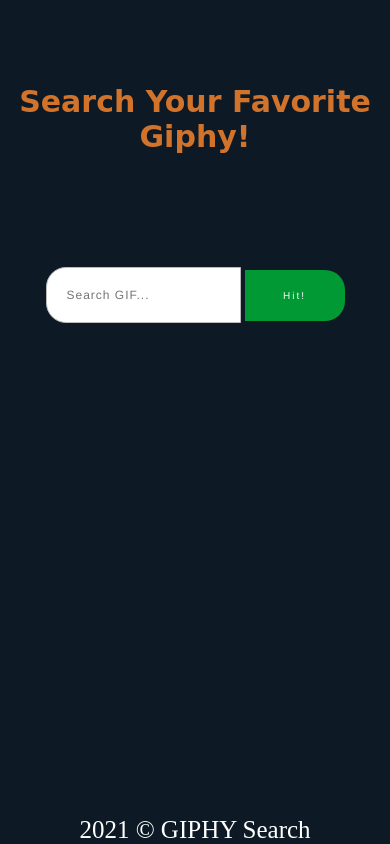
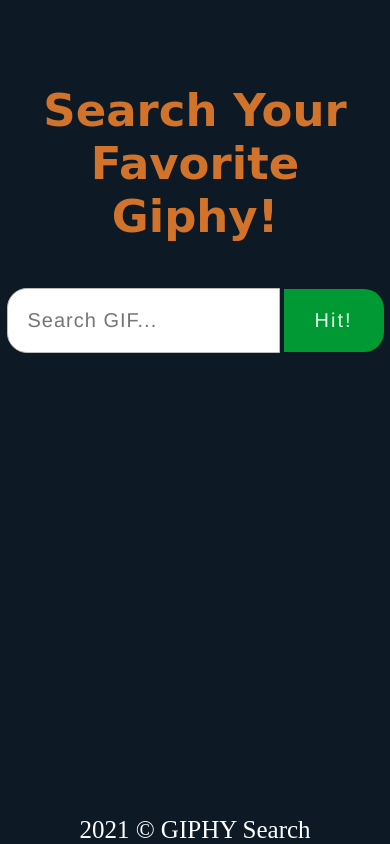
Before and after one commit to Bfatima25/Bushra-Fatima-SearchEngine-project2, a website: page index.html in a window 390 px wide. Drawn offline with Linux system fonts and the light colour scheme.

Commit message:
initial commit

```diff
--- a/styles.css
+++ b/styles.css
@@ -97,86 +97,32 @@ footer {
 /* CSS breakpoints for all devices*/
 @media (max-width: 320px) {
     h1 {
-         top: 10vh;
+        top: 7vh;
+        font-size: 40px;
     }
     #searchText {
+        width: 50%;
+        font-size: 15px;
+        padding: 20px;
+        top: -15vh;
+    }
+    .container-button {
+        top: -15vh;
+        font-size: 15px;
+    }
+}
+@media (max-width: 768px) {
+    h1 {
+        top: 10vh;
+        font-size: 45px;
+    }
+    #searchText {
+        width: 70%;
+        font-size: 20px;
         top: -12vh;
-         font-size: 10px;
     }
-
     .container-button {
         top: -12vh;
-         font-size: 10px;
+        font-size: 20px;
     }
 }
-
-@media (max-width: 768px) {
-    body{
-        background-color: #0d1a25;
-        width: 100%;
-        height: 100vh;
-        display: flex;
-        justify-content: center;
-        align-items: center;
-        overflow: hidden;
-     }
-     h1 {
-         font-family: 'Architects Daughter', cursive;
-         text-align: center;
-         position: absolute;
-         top: 10vh;
-         font-size: 30px;
-         color: rgb(209, 115, 43);
-     }
-
-     .giphy-container {
-         margin: 50px auto;
-     }
-
-     .gif-search {
-         text-align: center;
-         width: 100%;
-         max-width: 1024px;
-         margin: 0 auto;
-     }
-
-     #searchText {
-         width: 50%;
-         min-width:50px;
-         display: inline-block;
-         padding: 20px;
-         position: relative;
-         top: -15vh;
-         font-size: 12px;
-         font-family: Helvetica, sans-serif;
-         border: 1px solid #bbb;
-         border-radius: 20px 0 0 20px;
-         color: #009933;
-         letter-spacing: 1px;
-         outline:none;
-         box-sizing: border-box;
-         align-content: center;
-     }
-
-     .container-button {
-         width: 10%;
-         min-width:100px;
-         display: inline-block;
-         padding: 20px;
-         position: relative;
-         top: -15vh;
-         background-color: #009933;
-         color: #e6ffee;
-         font-size: 10px;
-         letter-spacing: 2px;
-         font-family: Helvetica, sans-serif;
-         border:0;
-         border-radius: 0 20px 20px 0;
-         outline:none;
-     }
-
-     .container-button:hover {
-         background-color: #006622;
-     }
-
-}
```
Lines whose indentation alone changed are shown as unchanged.
